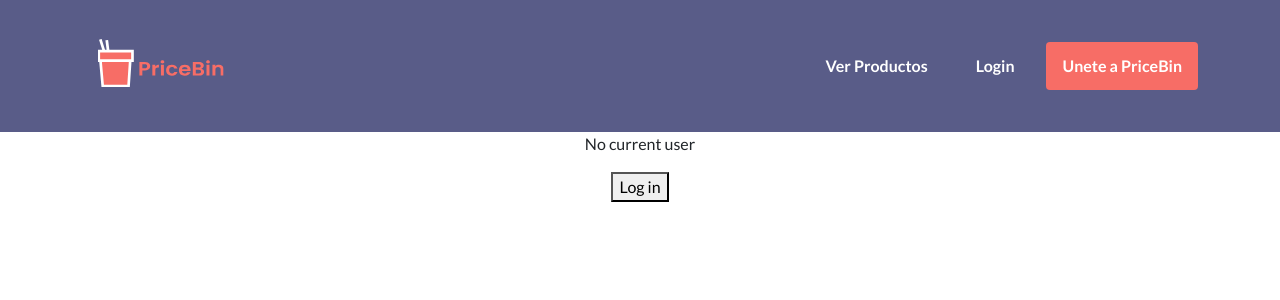
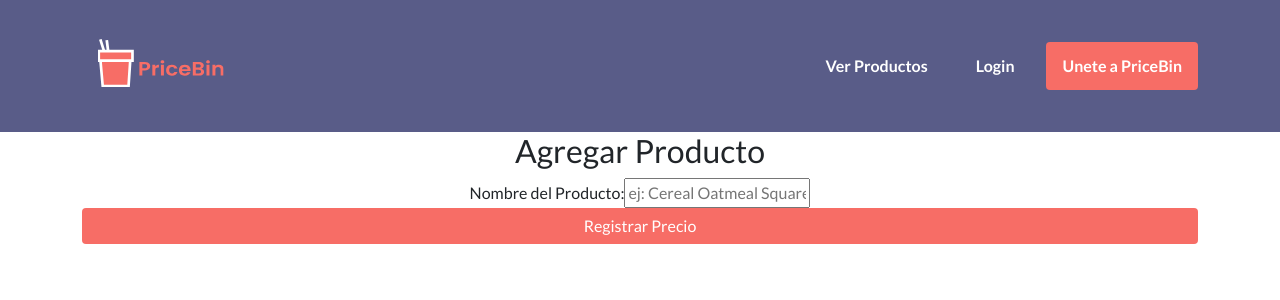
Before and after one commit to panasweb/pricebin, a Vue app: page /asayo in a window 1280 px wide. Shown: the top 300 px of the page. Built offline with nearby package versions, Linux system fonts and the light colour scheme; no server answers.

Commit message:
started work on addProduct embedded form

```diff
--- /dev/null
+++ b/src/components/AddProduct.vue
@@ -0,0 +1,54 @@
+<!-- Modal for adding product to a User's List: ProductListRecord -->
+<template>
+    <div class="container">
+        <form @submit.prevent="onSubmit">
+            <div class="headline">
+                <h2>Agregar Producto</h2>
+            </div>
+            <label for="productName">Nombre del Producto:</label>
+            <input type="text" placeholder="ej: Cereal Oatmeal Squares (411g)" />
+
+            <FormAlert :msg="alertMsg" />
+
+            <div class="submit">
+                <button class="btn btn-primary w-100" type="submit">Registrar Precio</button>
+            </div>
+        </form>
+    </div>
+</template>
+
+<script lang="ts">
+import FormAlert from './FormAlert.vue'
+import { defineComponent, ref } from 'vue'
+import { useRouter, useRoute } from 'vue-router'
+
+
+export default defineComponent({
+    components:{
+        FormAlert
+    },
+    setup() {
+
+        // Form control
+        const amount = ref<string>('0.00');
+        const storeInput = ref<string>('');
+        const productInput = ref<string>('');
+        const brandInput = ref<string>('');
+
+        // Form Validation
+        const alertMsg = ref<string>('');
+        const router = useRouter();
+
+        /* on OK of product, fetch prices and display in datalist */
+
+        function onSubmit() {
+            console.log("haha")
+        }
+
+        return { alertMsg, onSubmit }
+    }
+})
+</script>
+
+<style scoped>
+</style>
--- a/src/views/TestingView.vue
+++ b/src/views/TestingView.vue
@@ -1,5 +1,5 @@
 <template>
-    <div>
+    <!-- <div>
         <p v-if="loggedIn">Logged in as {{currentEmail}}</p>
         <p v-else>No current user</p>
         <div class="">
@@ -7,15 +7,22 @@
                 <span v-show="loggedIn" @click="doLogout">Log out</span>
                 <span v-show="!loggedIn" @click="doLogin">Log in</span>
             </button>
-        </div>
-    </div>
+        </div> -->
+        <AddProduct />
+
+<!--
+    </div> -->
 </template>
 
 <script lang="ts">
 import { defineComponent, onBeforeMount, ref } from 'vue'
 import {auth, logIn, logOut} from '../firebase/auth';
+import AddProduct from '../components/AddProduct.vue'
 
 export default defineComponent({
+    components: {
+        AddProduct
+    },
     setup () {
         const loggedIn = ref<boolean>(false);
         const currentEmail = ref<string | null>(null);
```
